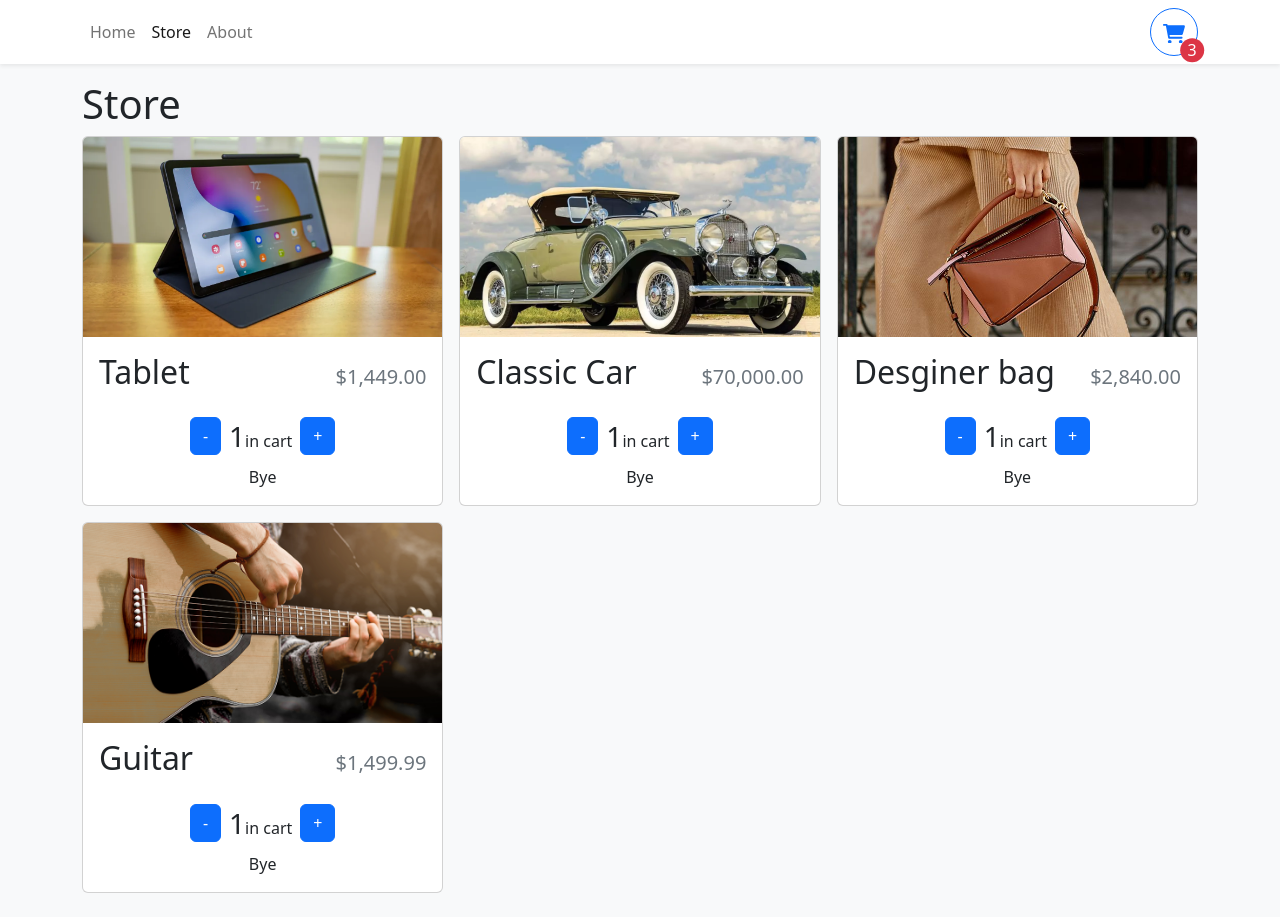
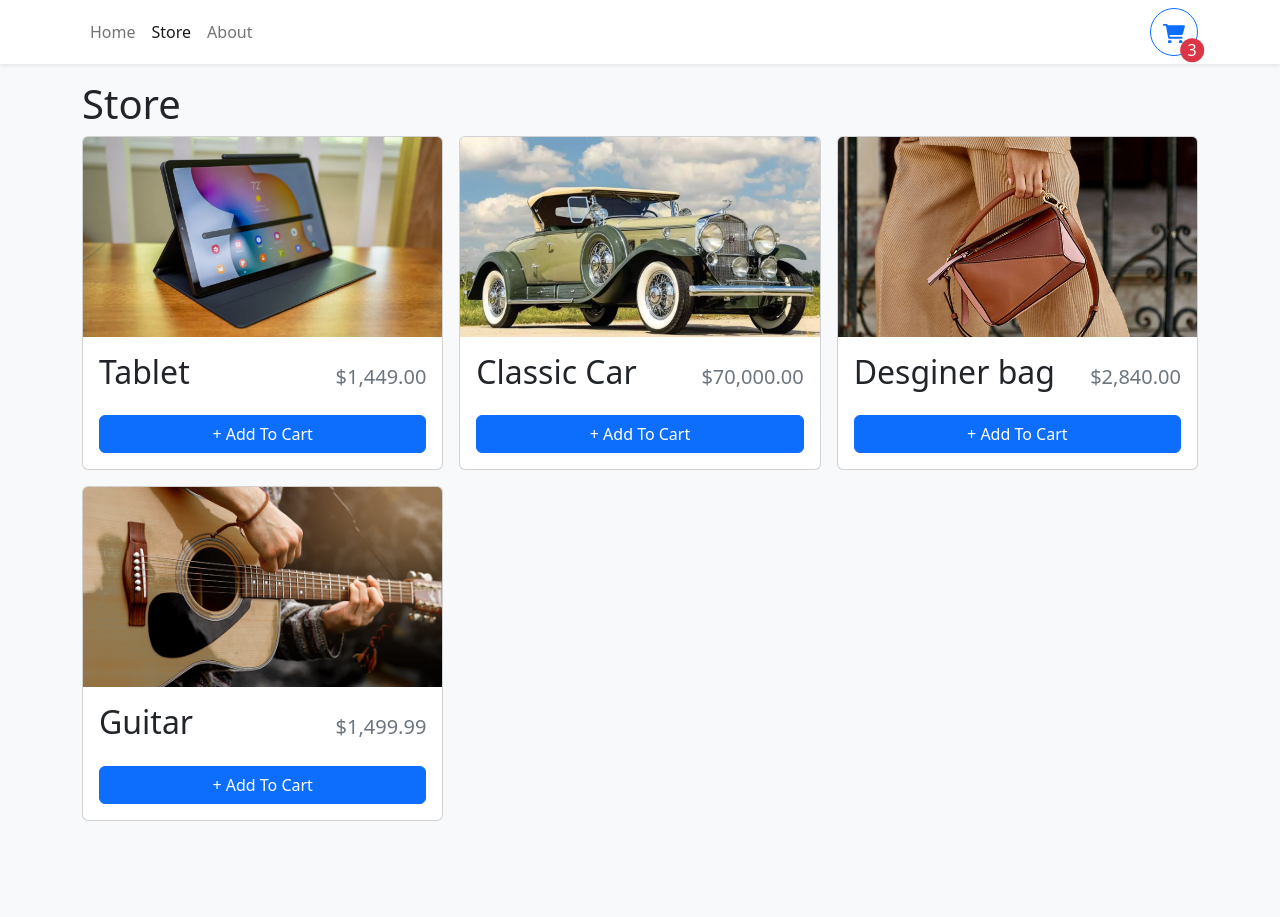
Before and after one commit to wl0194/shopping-cart-1, a React (Vite) app: page /store in a window 1280 px wide. After the commit the page ends 845 px from the top, so only its background shows below. Built offline with nearby package versions, Linux system fonts and the light colour scheme.

Commit message:
button functions working

```diff
--- a/src/App.tsx
+++ b/src/App.tsx
@@ -4,10 +4,11 @@
 import { About } from "./pages/About";
 import { Store } from "./pages/Store";
 import { Navbar } from "./components/Navbar";
+import { ShoppingCartProvider } from "./context/ShoppingCartContext";
 
 function App() {
   return (
-    <>
+    <ShoppingCartProvider>
       <Navbar />
       <Container className="mb-4">
         <Routes>
@@ -16,7 +17,7 @@
           <Route path="/about" element={<About />} />
         </Routes>
       </Container>
-    </>
+    </ShoppingCartProvider>
   );
 }
 
--- a/src/components/StoreItem.tsx
+++ b/src/components/StoreItem.tsx
@@ -1,4 +1,5 @@
 import { Button, Card } from "react-bootstrap";
+import { useShoppingCart } from "../context/ShoppingCartContext";
 import { formatCurrency } from "../utilites/formatCurrency";
 
 type StoreItemProps = {
@@ -9,7 +10,14 @@
 };
 
 export function StoreItem({ id, name, price, imgUrl }: StoreItemProps) {
-  const quantity = 1;
+  const {
+    getItemQuantity,
+    increaseQuantity,
+    decreaseQuantity,
+    removeFromCart,
+  } = useShoppingCart();
+  const quantity = getItemQuantity(id);
+
   return (
     <Card className="h-100">
       <Card.Img
@@ -25,7 +33,9 @@
         </Card.Title>
         <div className="mt-auto">
           {quantity === 0 ? (
-            <Button className="w-100">+ Add To Cart</Button>
+            <Button className="w-100" onClick={() => increaseQuantity(id)}>
+              + Add To Cart
+            </Button>
           ) : (
             <div
               className="d-flex align-items-center flex-column"
@@ -35,14 +45,20 @@
                 className="d-flex align-items-center justify-content-center"
                 style={{ gap: ".5rem" }}
               >
-                <Button>-</Button>
+                <Button onClick={() => decreaseQuantity(id)}>-</Button>
                 <div>
                   <span className="fs-3">{quantity}</span>
                   in cart
                 </div>
-                <Button>+</Button>
+                <Button onClick={() => increaseQuantity(id)}>+</Button>
               </div>
-              Bye
+              <Button
+                onClick={() => removeFromCart(id)}
+                variant="danger"
+                size="sm"
+              >
+                Remove
+              </Button>
             </div>
           )}
         </div>
--- /dev/null
+++ b/src/context/ShoppingCartContext.tsx
@@ -0,0 +1,82 @@
+import { createContext, ReactNode, useContext, useState } from "react";
+
+type ShoppingCartProviderProps = {
+  children: ReactNode;
+};
+
+type ShoppingCartContext = {
+  getItemQuantity: (id: number) => number;
+  increaseQuantity: (id: number) => void;
+  decreaseQuantity: (id: number) => void;
+  removeFromCart: (id: number) => void;
+};
+
+type CartItem = {
+  id: number;
+  quantity: number;
+};
+
+const ShoppingCartContext = createContext({} as ShoppingCartContext);
+
+export function useShoppingCart() {
+  return useContext(ShoppingCartContext);
+}
+
+export function ShoppingCartProvider({ children }: ShoppingCartProviderProps) {
+  const [cartItems, setCartItems] = useState<CartItem[]>([]);
+
+  function getItemQuantity(id: number) {
+    return cartItems.find((item) => item.id === id)?.quantity || 0;
+  }
+
+  function increaseQuantity(id: number) {
+    setCartItems((currentItems) => {
+      if (currentItems.find((item) => item.id === id) == null) {
+        return [...currentItems, { id, quantity: 1 }];
+      } else {
+        return currentItems.map((item) => {
+          if (item.id === id) {
+            return { ...item, quantity: item.quantity + 1 };
+          } else {
+            return item;
+          }
+        });
+      }
+    });
+  }
+
+  function decreaseQuantity(id: number) {
+    setCartItems((currentItems) => {
+      if (currentItems.find((item) => item.id === id)?.quantity == 1) {
+        return currentItems.filter((item) => item.id !== id);
+      } else {
+        return currentItems.map((item) => {
+          if (item.id === id) {
+            return { ...item, quantity: item.quantity - 1 };
+          } else {
+            return item;
+          }
+        });
+      }
+    });
+  }
+
+  function removeFromCart(id: number) {
+    setCartItems((currentItems) => {
+      return currentItems.filter((item) => item.id !== id);
+    });
+  }
+
+  return (
+    <ShoppingCartContext.Provider
+      value={{
+        getItemQuantity,
+        increaseQuantity,
+        decreaseQuantity,
+        removeFromCart,
+      }}
+    >
+      {children}
+    </ShoppingCartContext.Provider>
+  );
+}
```
